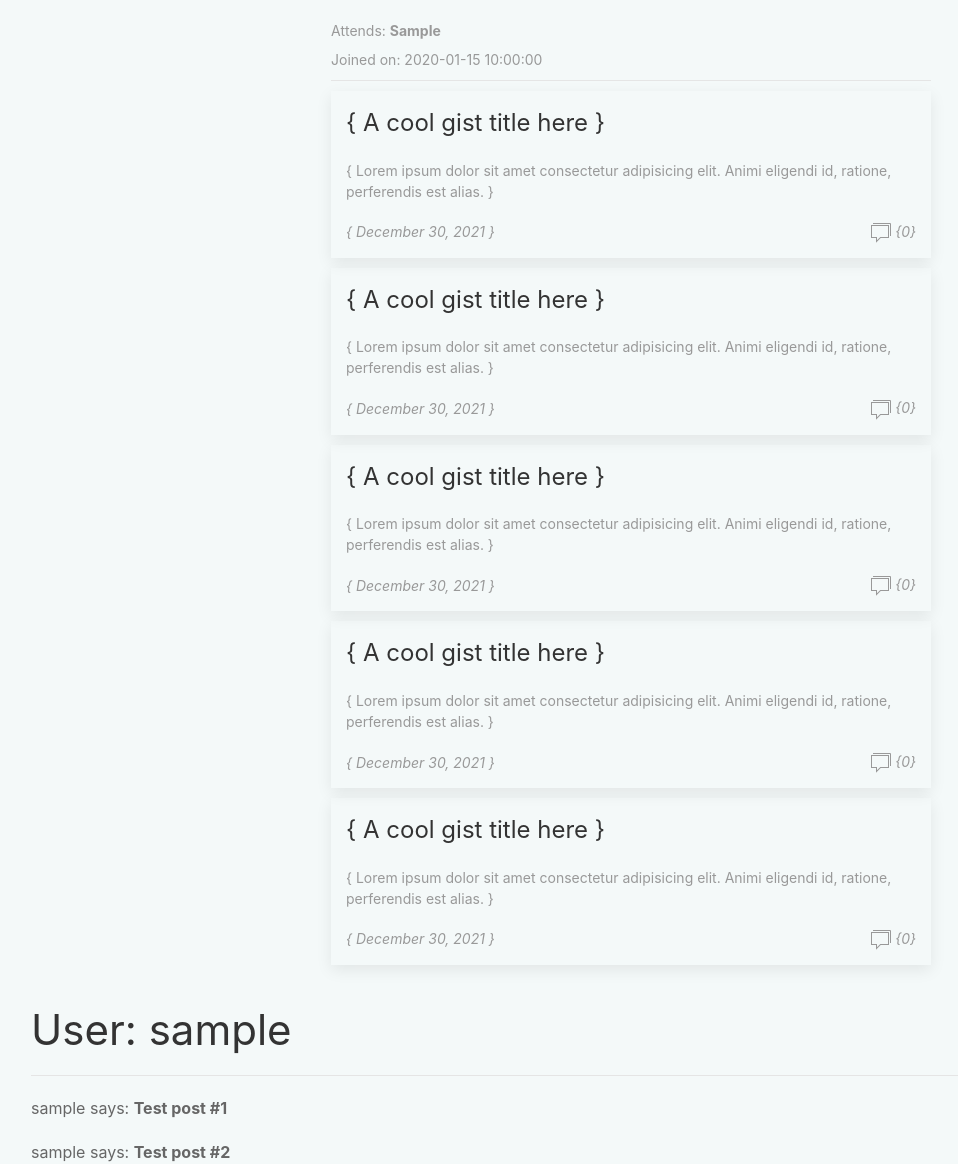
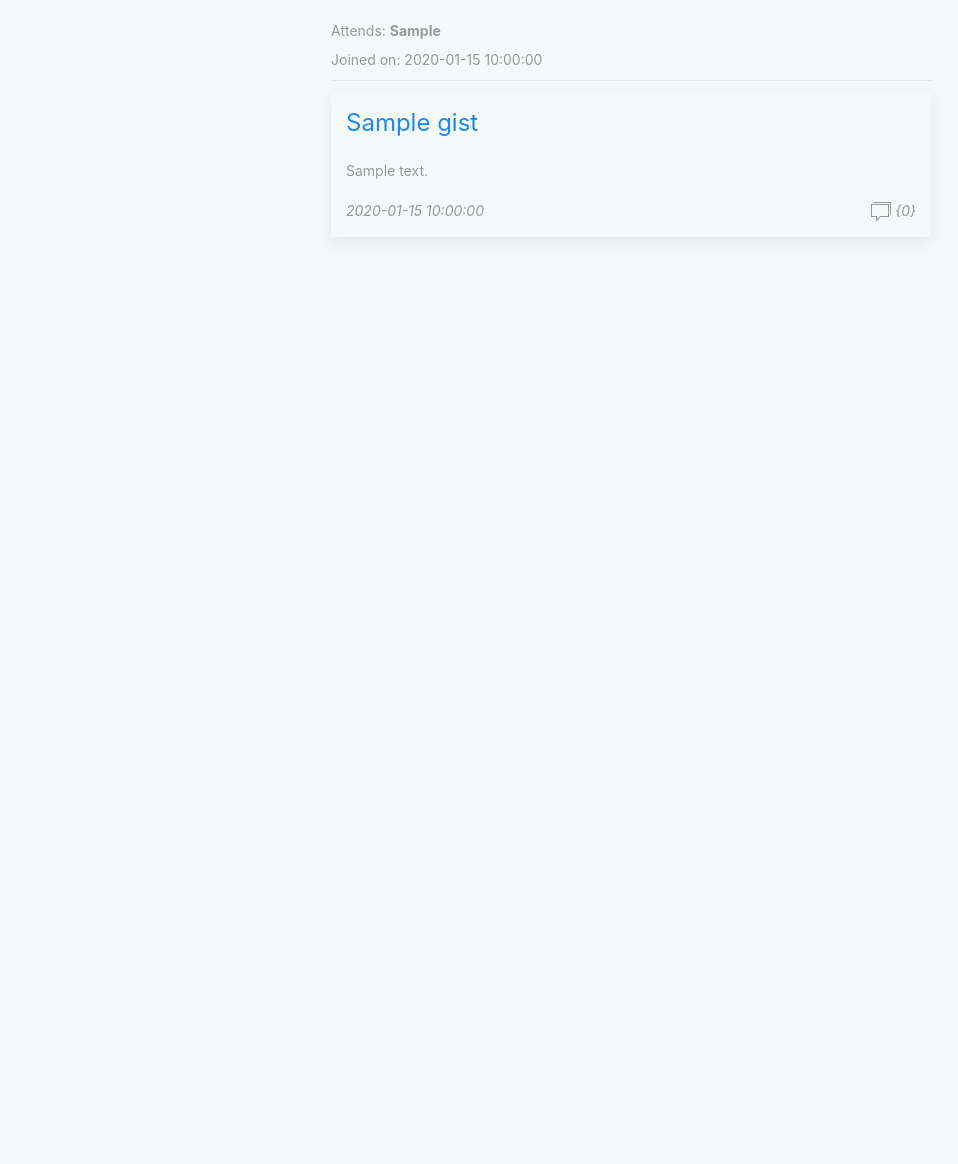
Before and after one commit to sparrowsl/campus-gist, a Flask app: a page that uses campus_gist/templates/auth/profile.html in a window 1280 px wide. Shown: the part 258-1422 px from the top of the page, without its empty margins (9-967 px from the left). After the commit the page ends 500 px from the top, so only its background shows below. Run offline with Flask 2, Linux system fonts and the light colour scheme; a user stored in the database is signed in; tables that the repository leaves empty hold one stand-in row (values such as "Sample post"); some libraries are stand-ins or nearby versions.

Commit message:
Post option and delete cascade added

```diff
--- a/campus_gist/models.py
+++ b/campus_gist/models.py
@@ -23,7 +23,8 @@ class Student(db.Model, UserMixin):
     institutions = db.Column(db.String(200), unique=True, nullable=False,
                              default="Other")
 
-    gists = db.relationship("Gist", backref="student", lazy="dynamic")
+    gists = db.relationship("Gist", backref="student", lazy="dynamic",
+                            cascade="all, delete-orphan")
     comments = db.relationship("Comment", backref="student", lazy="dynamic")
 
     def __repr__(self):
@@ -38,7 +39,6 @@ class Student(db.Model, UserMixin):
     def profile_avatar(self, size=80):
         gravatar_url = 'https://www.gravatar.com/avatar'
         digest = md5(self.email.lower().encode('utf-8')).hexdigest()
-        self.profile_picture = f"{gravatar_url}/{digest}?d=identicon&s={size}"
         return f'{gravatar_url}/{digest}?d=identicon&s={size}'
 
 # self-referential relationship for the Users
@@ -56,7 +56,8 @@ class Gist(db.Model):
                                 default=datetime.utcnow)
 
     student_id = db.Column(db.Integer, db.ForeignKey("student.id"))
-    comments = db.relationship("Comment", backref="gist", lazy="dynamic")
+    comments = db.relationship("Comment", backref="gist", lazy="dynamic",
+                               cascade="all, delete-orphan")
 
     def __repr__(self):
         return f"<Gist: ('{self.gist_title}')>"
--- a/campus_gist/routes.py
+++ b/campus_gist/routes.py
@@ -14,13 +14,14 @@ def index_page():
 
 @app.route("/gists")
 def show_all_gists():
-    gists = Gist.query.all()
+    gists = Gist.query.order_by(Gist.date_posted.desc())
     return render_template("gists.html", gists=gists)
 
-# gists/gist_id
-@app.route("/gist")
-def current_gist():
-    return render_template("current_gist.html")
+
+@app.route("/gist/<gist_id>")
+def current_gist(gist_id):
+    gist = Gist.query.filter_by(id=gist_id).first_or_404()
+    return render_template("current_gist.html", gist=gist)
 
 
 @app.route("/login", methods=["GET", "POST"])
@@ -116,11 +117,8 @@ def create_gist_page():
 @login_required
 def profile_page(username):
     user = Student.query.filter_by(username=username).first_or_404()
-    posts = [
-        {'author': user, 'body': 'Test post #1'},
-        {'author': user, 'body': 'Test post #2'}
-    ]
-    return render_template("auth/profile.html", user=user, posts=posts)
+    gists = Gist.query.filter_by(student=user)
+    return render_template("auth/profile.html", user=user, gists=gists)
 
 
 @app.route("/profile/edit", methods=["GET", "POST"])
--- a/campus_gist/templates/auth/profile.html
+++ b/campus_gist/templates/auth/profile.html
@@ -10,10 +10,12 @@
         <h3 class="uk-margin-remove uk-text-bold">{{ user.fullname }}</h3>
         <p class="uk-margin-remove uk-text-meta">@{{ user.username }}</p>
         <p class="uk-margin-small uk-text-meta">{{ user.email }}</p>
+        {% if current_user.username == user.username %}
         <!-- edit profile link -->
         <p class="uk-margin-remove uk-text-small">
           <a href="{{ url_for('edit_profile_page') }}">Edit Profile</a>
         </p>
+        {% endif %}
       </div>
     </div>
     <hr class="uk-margin-remove">
@@ -26,13 +28,14 @@
     <hr class="uk-margin-remove">
     <!-- Display all the Gist of current student -->
     <article class="all-user-gists uk-margin-small-top">
-      {% for i in range(5) %}
+      {% for gist in gists %}
       <section class="uk-padding-small uk-card uk-card-hover uk-margin-small-top uk-box-shadow-medium">
-        <h3 class="uk-margin-small">{ A cool gist title here }</h3>
-        <p class="uk-text-muted uk-text-small uk-text">{ Lorem ipsum dolor sit amet consectetur adipisicing elit.
-            Animi eligendi id, ratione, perferendis est alias. }</p>
+        <h3 class="uk-margin-small">
+          <a href="{{ url_for('current_gist', gist_id=gist.id) }}">{{ gist.gist_title }}</a>
+        </h3>
+        <p class="uk-text-muted uk-text-small uk-text">{{ gist.gist_content | truncate(125) }}</p>
       <div class="comments-and-date uk-flex uk-flex-between uk-flex-middle uk-padding-remove uk-margin-remove">
-        <span class="uk-text-meta uk-text-italic">{ December 30, 2021 }</span>
+        <span class="uk-text-meta uk-text-italic">{{ gist.date_posted }}</span>
         <span class="uk-text-meta uk-text-italic">
           <i uk-icon="comments"></i> {0}
         </span>
@@ -41,11 +44,4 @@
       {% endfor %}
     </article>
   </section>
-    <h1>User: {{ user.username }}</h1>
-    <hr>
-    {% for post in posts %}
-    <p>
-    {{ post.author.username }} says: <b>{{ post.body }}</b>
-    </p>
-    {% endfor %}
 {% endblock main %}
```
Also changed, not shown: campus_gist/templates/current_gist.html (+16 -20 lines), campus_gist/templates/gists.html (+8 -4 lines).
